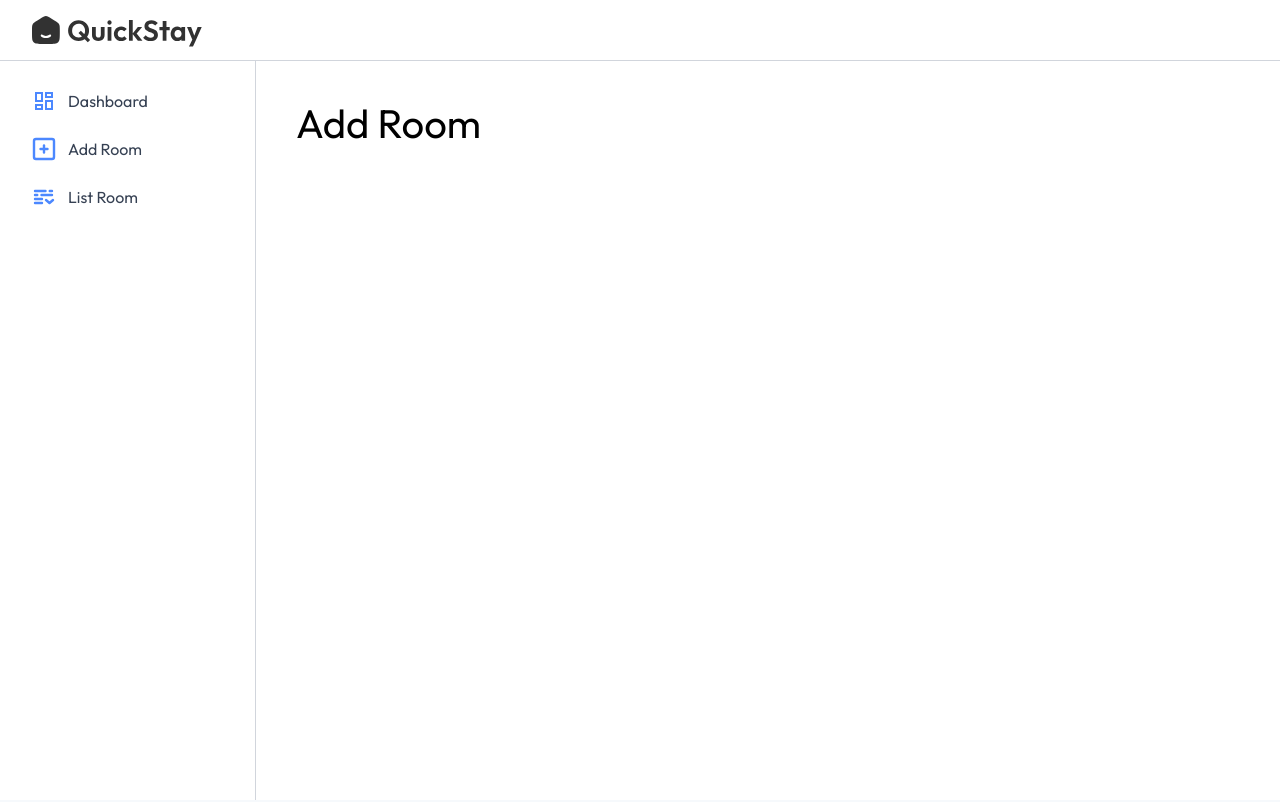
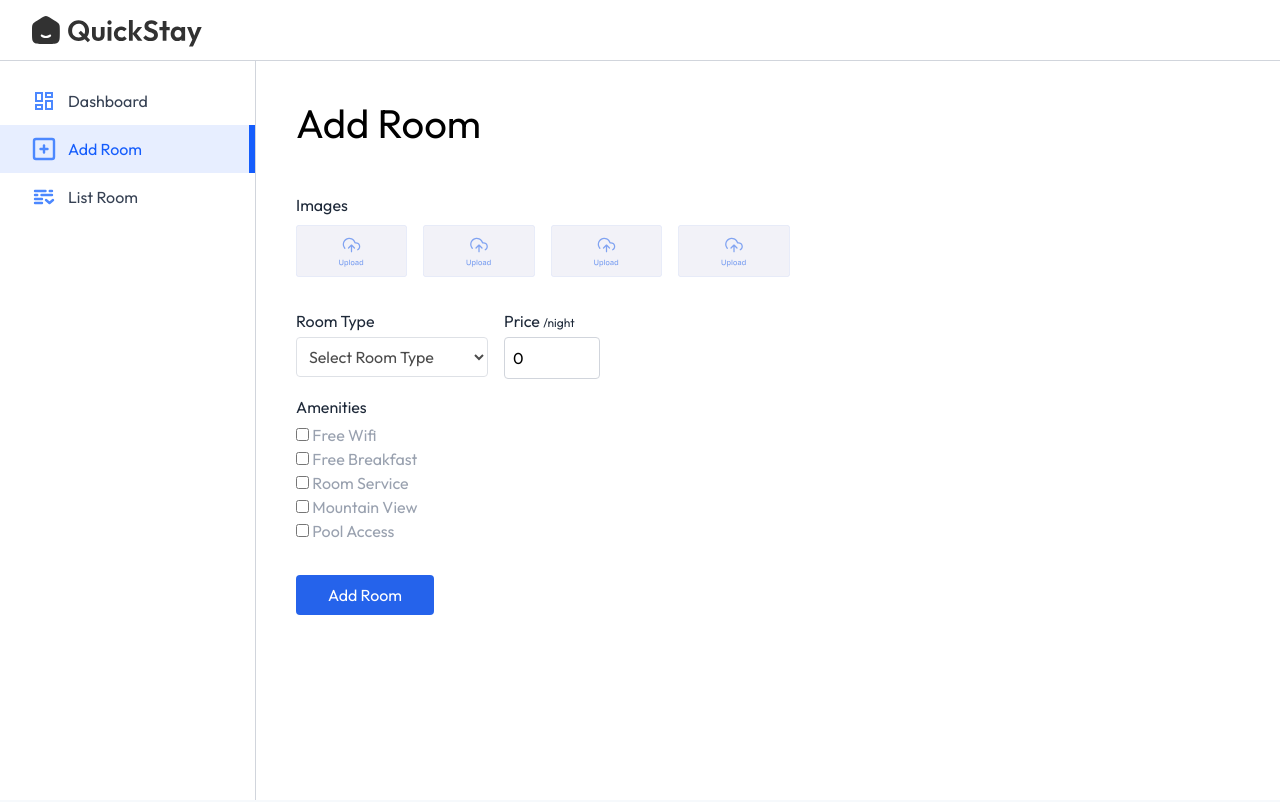
Before and after one commit to ps-sifat/Hotel-Booking-App, a React (Vite) app in the folder Clint/: page /owner/add-room in a window 1280 px wide. Shown: the top 802 px of the page. Built offline with nearby package versions, Linux system fonts and the light colour scheme; a web font is replaced by a local one.

Commit message:
slidebar & addRoom

```diff
--- a/Clint/src/Components/HotelOwner/SideBar.jsx
+++ b/Clint/src/Components/HotelOwner/SideBar.jsx
@@ -3,11 +3,13 @@
 import { NavLink } from "react-router-dom";
 
 const SideBar = () => {
+
   const sidebarLinks = [
     { name: "Dashboard", path: "/owner", icon: assets.dashboardIcon },
-    { name: "Add Room", path: "/owern/add-room", icon: assets.addIcon },
-    { name: "List Room", path: "/owern/list-room", icon: assets.listIcon },
+    { name: "Add Room", path: "/owner/add-room", icon: assets.addIcon },
+    { name: "List Room", path: "/owner/list-room", icon: assets.listIcon },
   ];
+
 
   return (
     <>
--- a/Clint/src/Pages/HotelOwner/AddRoom.jsx
+++ b/Clint/src/Pages/HotelOwner/AddRoom.jsx
@@ -1,5 +1,6 @@
 import React, { useState } from "react";
 import Title from "../../Components/Title";
+import { assets } from "../../assets/assets";
 
 const AddRoom = () => {
   const [images, setImages] = useState({
@@ -9,7 +10,7 @@
     4: null,
   });
 
-  const [imputs, setInputs] = useState({
+  const [inputs, setInputs] = useState({
     roomType: "",
     pricePerNigt: 0,
     amenities: {
@@ -23,8 +24,101 @@
 
   return (
     <div>
-      <form action="">
-        <Title align="left" font="ooutfit" title="Add Room" subtitle="" />
+      <form>
+        <Title
+          align="left"
+          font="outfit"
+          title="Add Room"
+          subTitle="Fill in the details carefully and accurate room details, pricing, and amenities, to enhance the user booking experience."
+        />
+
+        {/* Upload Area For Images */}
+        <p className="text-gray-800 mt-10">Images</p>
+        <div className="grid grid-cols-2 sm:flex gap-4 my-2 flex-wrap">
+          {Object.keys(images).map((key) => (
+            <label htmlFor={`roomImages${key}`} key={key}>
+              <img
+                className="max-h-13 cursor-pointer opacity-80"
+                src={
+                  images[key]
+                    ? URL.createObjectURL(images[key])
+                    : assets.uploadArea
+                }
+                alt="upload-area"
+              />
+              <input
+                type="file"
+                accept="image/*"
+                id={`roomImages${key}`}
+                key={key}
+                hidden
+                onChange={(e) =>
+                  setImages({ ...images, [key]: e.target.files[0] })
+                }
+              />
+            </label>
+          ))}
+        </div>
+
+        <div className="w-full flex max-sm:flex-col sm:gap-4 mt-4">
+          <div className="flex-1 max-w-48">
+            <p className="text-gray-800 mt-4">Room Type</p>
+            <select
+              value={inputs.roomType}
+              onChange={(e) =>
+                setInputs({ ...inputs, roomType: e.target.value })
+              }
+              className="border opacity-70 border-gray-300 mt-1 rounded p-2 w-full"
+            >
+              <option value="">Select Room Type</option>
+              <option value="Single Bed">Single Bed</option>
+              <option value="Double Bed">Double Bed</option>
+              <option value="Luxury Room">Luxury Room</option>
+              <option value="Family Suite">Family Suite</option>
+            </select>
+          </div>
+
+          <div>
+            <p className="mt-4 text-gray-800">
+              Price <span className="text-xs">/night</span>
+            </p>
+            <input
+              type="number"
+              placeholder="0"
+              className="border border-gray-300 mt-1 rounded p-2 w-24"
+              value={inputs.pricePerNigt}
+              onChange={(e) =>
+                setInputs({ ...inputs, pricePerNigt: e.target.value })
+              }
+            />
+          </div>
+        </div>
+
+        <p className="text-gray-800 mt-4">Amenities</p>
+        <div className="flex flex-col flex-wrap mt-1 text-gray-400 max-w-sm">
+          {Object.keys(inputs.amenities).map((amenity, index) => (
+            <div key={index}>
+              <input
+                type="checkbox"
+                id={`amenities${index + 1}`}
+                checked={inputs.amenities[amenity]}
+                onChange={() =>
+                  setInputs({
+                    ...inputs,
+                    amenities: {
+                      ...inputs.amenities,
+                      [amenity]: !inputs.amenities[amenity],
+                    },
+                  })
+                }
+              />
+              <label htmlFor={`amenities${index + 1}`}> {amenity}</label>
+            </div>
+          ))}
+        </div>
+        <button className="bg-primary text-white px-8 py-2 rounded mt-8 cursor-pointer hover:bg-blue-800 ease-in">
+          Add Room
+        </button>
       </form>
     </div>
   );
```
